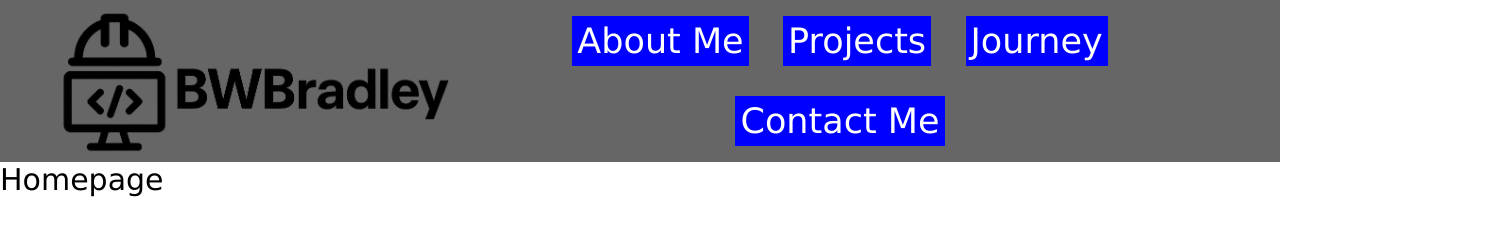
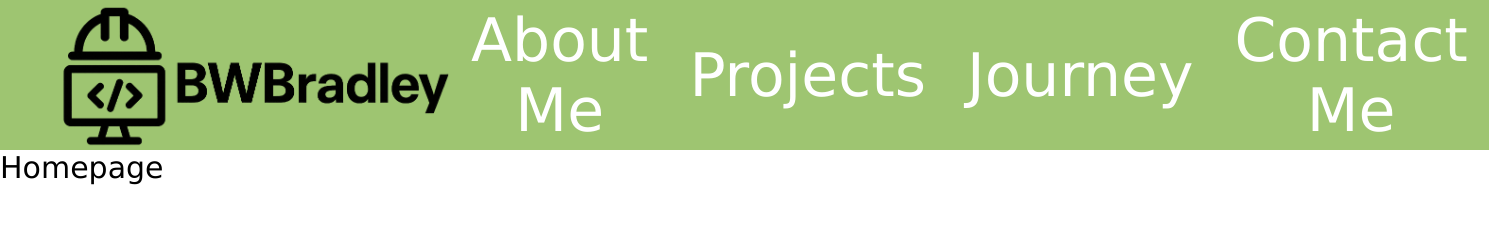
Before and after one commit to buildwithbradley/build-with-bradley, a plain HTML site: page index.html in a window 1280 px wide. Shown: the whole page, 1489 px wide, since content can reach past the window. Drawn offline with Linux system fonts and the light colour scheme.

Commit message:
Updated navbar
Updated navbar to make it look a lot better

```diff
--- a/css/base.css
+++ b/css/base.css
@@ -9,3 +9,12 @@
 .page_title {
     font-size: 30px;
 }
+
+/*logo*/
+.logo {
+    display: flex;
+    width: 400px;
+    height: auto; /* Maintains aspect ratio */
+    margin-left: 50px;
+
+}
--- a/css/navbar.css
+++ b/css/navbar.css
@@ -2,36 +2,46 @@
 header {
     display: flex;
     align-items: center;
-    background-color: rgba(0, 0, 0, 0.37);
     justify-content: space-between;
-
-}
-
-/*logo*/
-.logo {
-    display: flex;
-    width: 400px;
-    height: auto; /* Maintains aspect ratio */
-    margin-left: 50px;
-
+    background-color: rgb(158, 197, 113);
+    height: 150px;
 }
 
 /*navigation menu*/
 .nav_menu {
-    margin-right: 50px;
+    margin-right: px;
     padding: 1px;
     text-align: center;
+    display: flex;
+    align-items: stretch;
+    flex-direction: row;
+    height: 100%;
 }
 
+.nav_menu ul {
+    display: flex;
+    flex-direction: row;
+    align-items: stretch;
+    height: 100%;
+    margin: 0;
+    padding: 0;
+    gap: 1px;
+
+  }
+
 .nav_menu li {
-    display: inline-flex;
-    margin: 15px;
+    display: flex;
+    height: 100%;
+    list-style: none;
 }
 
 .nav_menu a {
-    font-size: 35px;
-    padding: 5px;
-    background-color: blue;
+    display: flex;
+    align-items: center;
+    justify-content: center;
+    height: 100%;
+    padding: 0 20px;
+    color: white;
     text-decoration: none;
-    color: white;
+    font-size: 60px;
 }
--- a/elements/navbar.html
+++ b/elements/navbar.html
@@ -1,10 +1,5 @@
  <!--Logo (Home) | GAPPPP | Buttons | -->
  <header>
-    <div>
-        <!--Logo-->
-        <img src="../images/logo-simple.png" alt="BWBradley Logo" class="logo">
-    </div>
-        <!--Menu-->
     <nav class="nav_menu">
         <ul>
             <li><a href="/pages/aboutme.html">About Me</a></li>
--- a/index.html
+++ b/index.html
@@ -8,7 +8,10 @@
     <link rel="stylesheet" href="css/base.css">
 </head>
 <body>
-    <header id="navbar"></header>
+    <header>
+        <img src="images/logo-simple.png" alt="" class="logo">
+        <div id="navbar"></div>    <!--nav is loaded here-->
+    </header>
     <!--Page Title-->
     <div class="page_title">Homepage</div>
     <script src="js/navbar-loader.js"></script>
```
